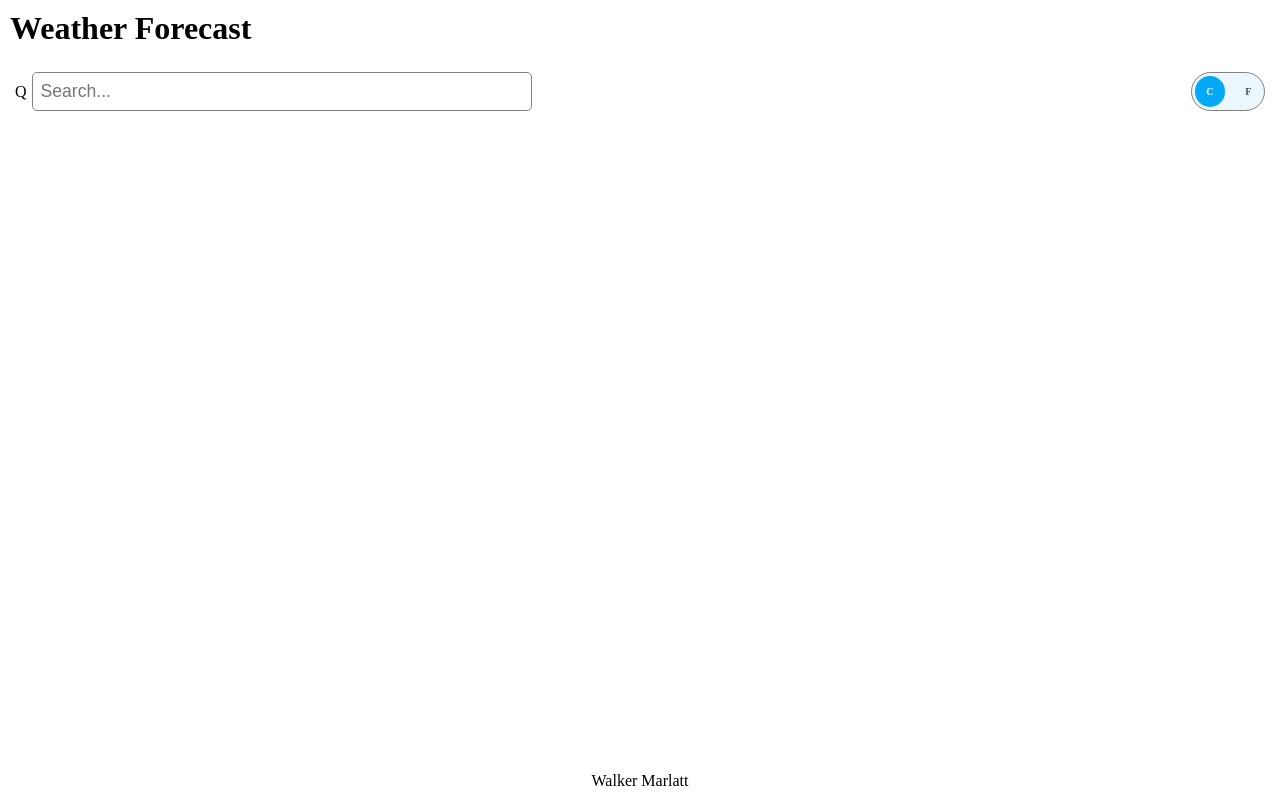
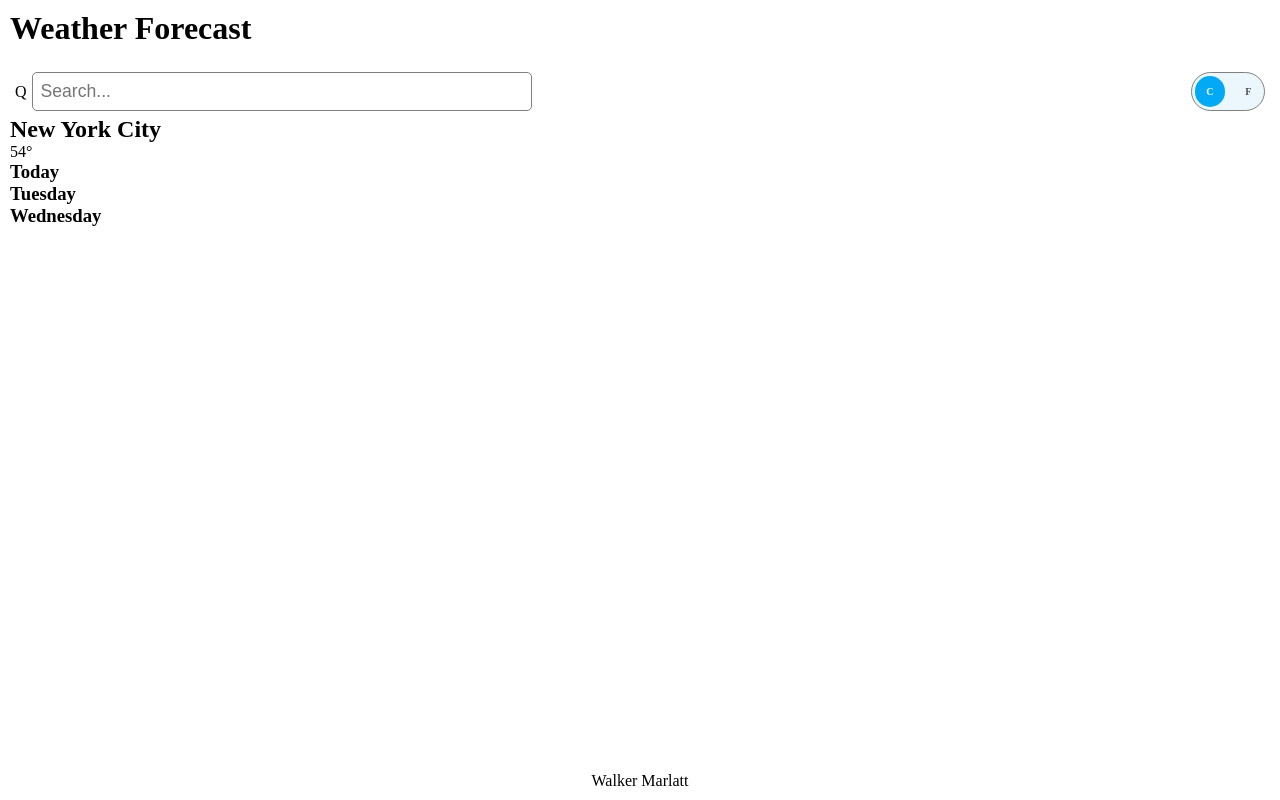
Before and after one commit to marlatte/weather-app, a plain HTML site: page index.html in a window 1280 px wide. Drawn offline with Linux system fonts and the light colour scheme.

Commit message:
Add html structure

```diff
--- a/index.html
+++ b/index.html
@@ -29,6 +29,25 @@
 					</div>
 				</div>
 			</section>
+			<section class="current-info">
+				<h2 class="city">New York City</h2>
+				<div class="current-icon"></div>
+				<div class="current-temp">54°</div>
+			</section>
+			<section class="forcast">
+				<div class="day-0">
+					<h3 class="day-0-title">Today</h3>
+					<div class="day-0-info"></div>
+				</div>
+				<div class="day-1">
+					<h3 class="day-1-title">Tuesday</h3>
+					<div class="day-1-info"></div>
+				</div>
+				<div class="day-2">
+					<h3 class="day-2-title">Wednesday</h3>
+					<div class="day-2-info"></div>
+				</div>
+			</section>
 		</main>
 		<footer>Walker Marlatt</footer>
 	</body>
```
